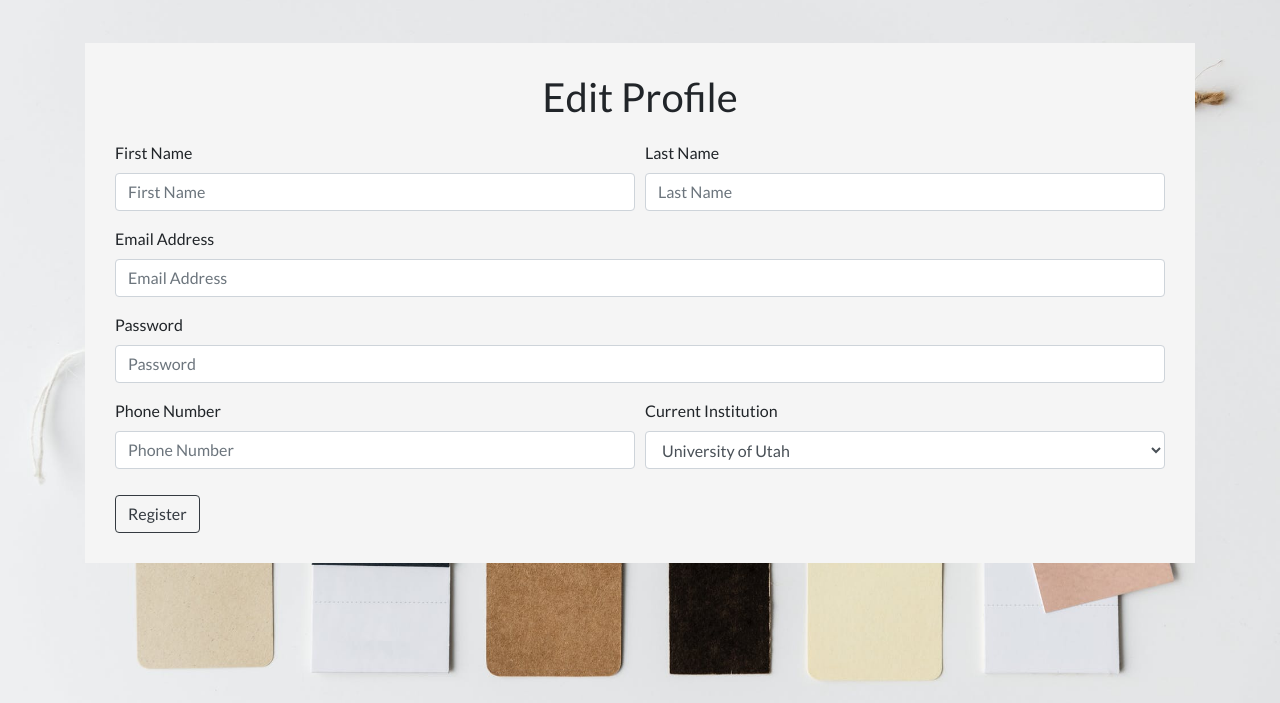
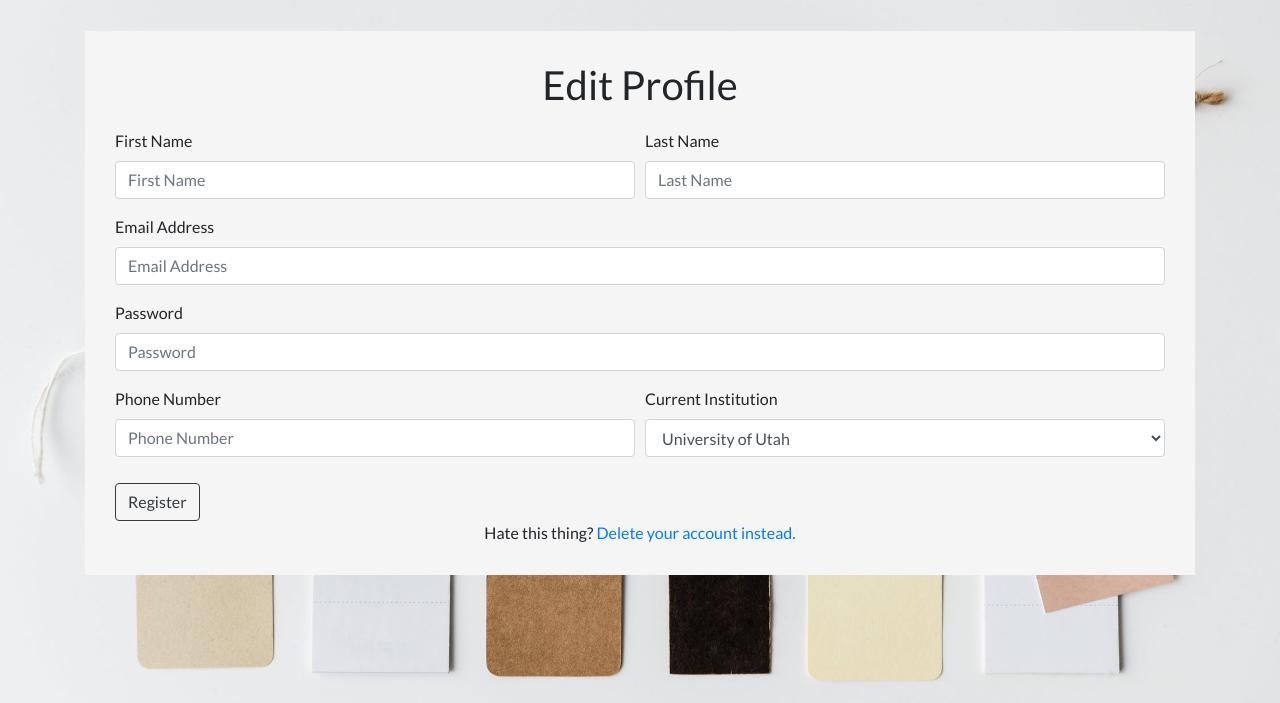
Before and after one commit to brianbolnick/project-10, a PHP site: page /views/edit-profile.php in a window 1280 px wide. Shown: the part 97-800 px from the top of the page. Run offline with PHP 8.4, Linux system fonts and the light colour scheme; data comes from the database, SQL or seed files in the repository; some libraries are stand-ins or nearby versions.

Commit message:
add delete user

```diff
--- a/models/model.php
+++ b/models/model.php
@@ -205,6 +205,21 @@
         return $data;
     }
 
+    public function delete($where)
+    {
+        global $conn;
+        $query = "delete from users where $where ";
+        // "DELETE FROM `users` WHERE `users`.`user_id` = 4"?
+
+        $result = $conn->query($query);
+        if (!$result) {
+            die("<div class='flash-message' style='position: relative;'>$conn->error</div>");
+        }
+
+        // $data = $result->fetch_assoc();
+        // return $data;
+    }
+
     public function update($first_name, $last_name, $password, $email, $phone, $institution_id, $user_id)
     {
         global $conn;
--- a/styles/styles.css
+++ b/styles/styles.css
@@ -503,6 +503,10 @@
     cursor: pointer;
 }
 
+.delete-account {
+    text-align: center;
+}
+
 @media only screen and (max-width: 767px) and (min-width: 320px) {
     .hide-on-mobile {
         display: none !important;
--- a/views/edit-profile.php
+++ b/views/edit-profile.php
@@ -68,6 +68,9 @@
                     </div>
                     <input type="submit" class="btn btn-outline-dark" style="margin-top: 10px;" value="Register">
                 </form>
+                <div class="delete-account">
+                    Hate this thing? <a href="../controllers/DeleteAccount.php">Delete your account instead.</a>
+                </div>
             </div>
         </div>
     </body>
```
Also changed, not shown: controllers/DeleteAccount.php (added, +24 -0 lines).
